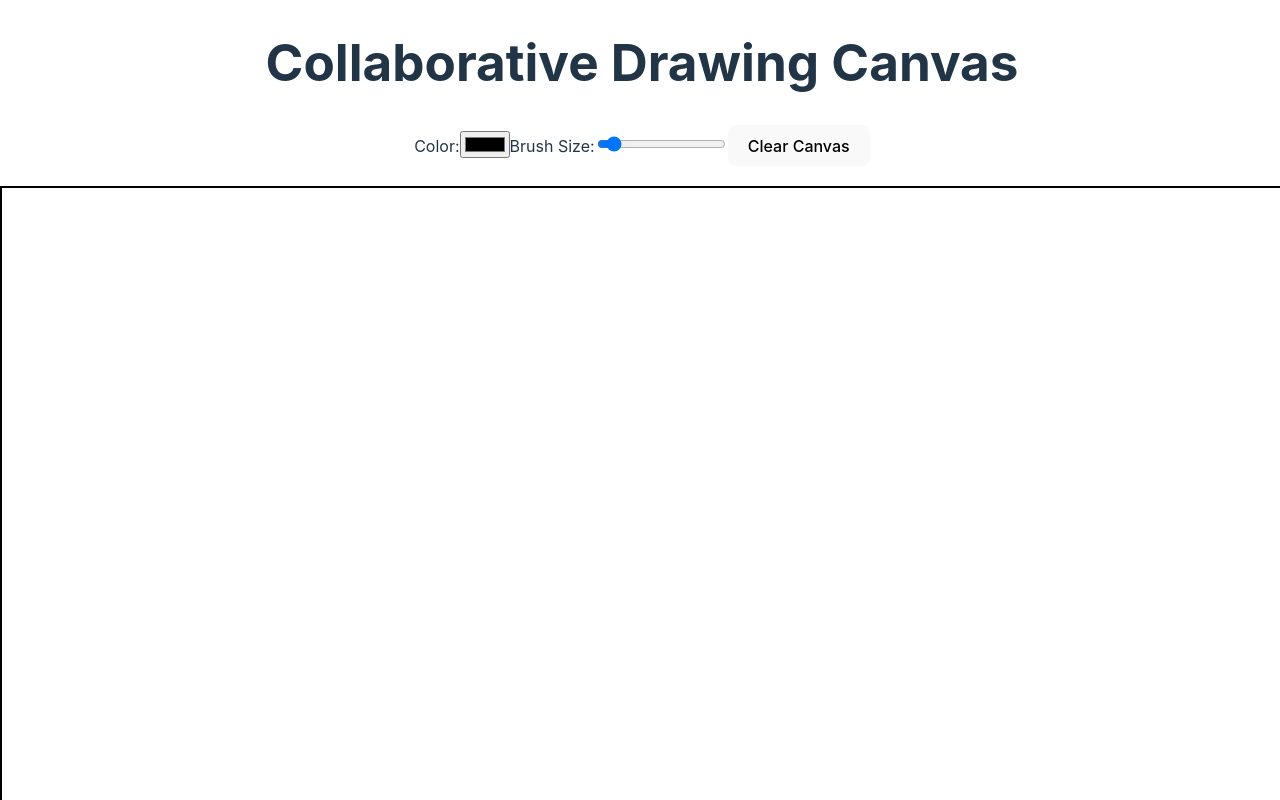
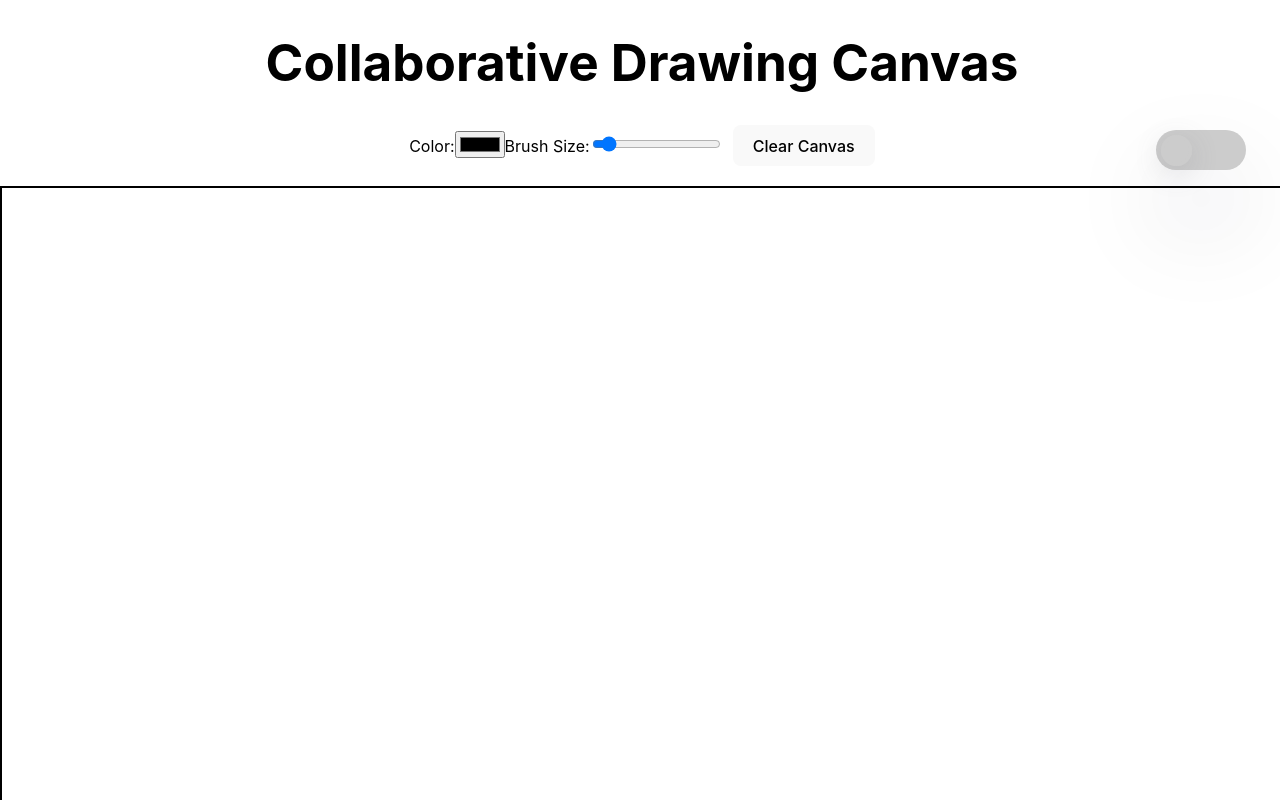
Before and after one commit to MSTC-DA-IICT/Hacktoberfest24-Drawing-Canvas-React, a React (Vite) app: page / in a window 1280 px wide. Shown: the top 800 px of the page. Built offline with nearby package versions, Linux system fonts and the light colour scheme.

Commit message:
added toggle button

```diff
--- a/src/App.css
+++ b/src/App.css
@@ -1,3 +1,4 @@
+
 .App {
   text-align: center;
 }
--- a/src/App.jsx
+++ b/src/App.jsx
@@ -2,12 +2,24 @@ import React, { useRef, useState, useEffect } from 'react';
 import './App.css';
 
 function App() {
+
   const canvasRef = useRef(null);
   const contextRef = useRef(null);
   const [isDrawing, setIsDrawing] = useState(false);
   const [color, setColor] = useState('#000000');
   const [lineWidth, setLineWidth] = useState(5);
-
+  const [theme, setTheme] = useState('light');
+  useEffect(() => {
+    const savedTheme = localStorage.getItem('theme');
+    if (savedTheme) {
+      setTheme(savedTheme);
+    }
+  }, [])
+  const toggleTheme = () => {
+    const newtheme = theme === 'light' ? 'dark' : 'light'
+    setTheme(newtheme);
+    localStorage.setItem('theme', newtheme)
+  }
   useEffect(() => {
     const canvas = canvasRef.current;
     canvas.width = window.innerWidth * 2;
@@ -47,10 +59,11 @@ function App() {
   const clearCanvas = () => {
     contextRef.current.clearRect(0, 0, canvasRef.current.width, canvasRef.current.height);
   };
+  const toggleBGColor = { backgroundColor: theme === 'dark' ? "#ffe120" : "" };
+  return (
+    <div className={`App ${theme}`}>
+      <h1>Collaborative Drawing Canvas</h1>
 
-  return (
-    <div className="App">
-      <h1>Collaborative Drawing Canvas</h1>
       <div className="toolbar">
         <label>
           Color:
@@ -67,7 +80,17 @@ function App() {
           />
         </label>
         <button onClick={clearCanvas}>Clear Canvas</button>
+        {/* toggle button */}
+       <div
+        className="toggle-switch"
+        style={toggleBGColor}
+        onClick={toggleTheme}
+      >
+        <div className={`switch ${theme}`}>
+          {/* <span className="switch-state">{checkIsOn}</span> */}
+        </div>
       </div>
+        </div>
       <canvas
         ref={canvasRef}
         onMouseDown={startDrawing}
--- a/src/index.css
+++ b/src/index.css
@@ -54,6 +54,89 @@ button:focus-visible {
   outline: 4px auto -webkit-focus-ring-color;
 }
 
+ /* css for adding toggle beetween ligh and dark mode */
+
+/* light */
+.App {
+  background-color: #ffffff;
+  color: #000000;
+}
+
+.toolbar button {
+  margin-left: 10px;
+}
+
+.drawing-canvas {
+  border: 2px solid black;
+  background-color: white;
+}
+/* dark */
+.App.dark {
+  background-color: #2c2c2c;
+  color: #ffffff;
+}
+
+.App.dark .drawing-canvas {
+  background-color: #1e1e1e;
+  border: 2px solid white;
+}
+
+.App.dark .toolbar button {
+  color: white;
+  background-color: rgb(70, 70, 70);
+}
+
+
+.toggle-switch {
+  width: 80px;
+  height: 30px;
+  border-radius: 25px;
+  background-color: #ccc;
+  position: absolute;
+  cursor: pointer;
+  padding: 5px;
+  left: 90%;
+  top: 10%;
+  box-shadow: rgba(17, 12, 46, 0.15) 0px 48px 100px 0px;
+}
+
+.switch {
+  width: 25px;
+  height: 25px;
+  border-radius: 20px;
+  display: flex;
+  align-items: center;
+  justify-content: center;
+  color: white;
+  font-weight: bold;
+  position: absolute;
+
+  transition: transform 0.3s linear, background-color 0.3s linear;
+  border: 0.2rem solid #ccc;
+  box-shadow: rgba(100, 100, 111, 0.2) 0px 7px 29px 0px;
+}
+
+.dark {
+  /* background-color: ; */
+  position: relative;
+  background-color: #edc441;
+  transform: translateX(50px);
+  /* -webkit-transform: translateX(50px);
+  -moz-transform: translateX(50px);
+  -ms-transform: translateX(50px);
+  -o-transform: translateX(50px); */
+}
+
+.light {
+  /* background-color: #f44336; */
+  transform: translateX(0);
+}
+
+.switch-state {
+  margin: 0 10px;
+  text-transform: uppercase;
+}
+
 @media (prefers-color-scheme: light) {
   :root {
     color: #213547;
```
Also changed, not shown: 1 other file (tests, documents, lock files or other folders).
